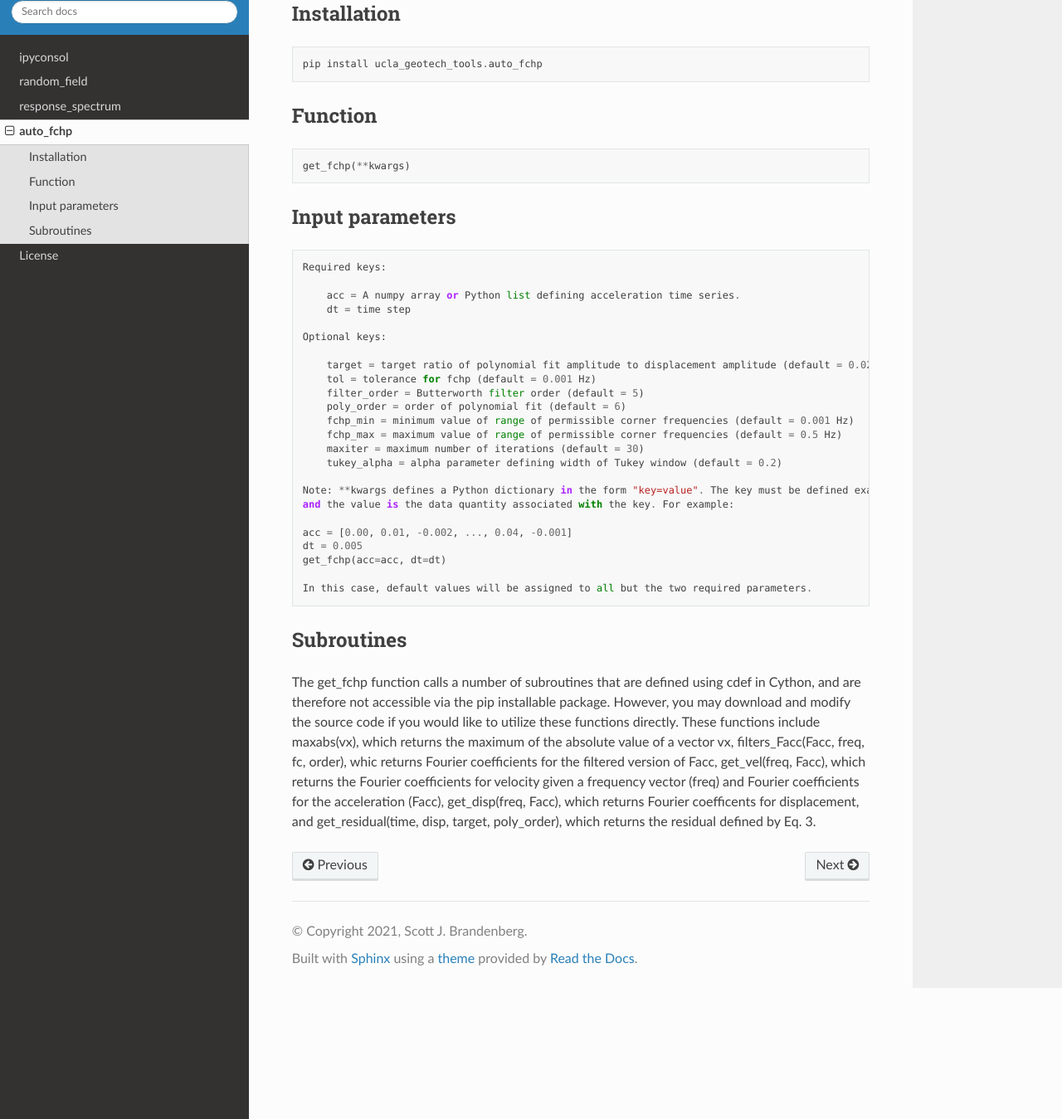
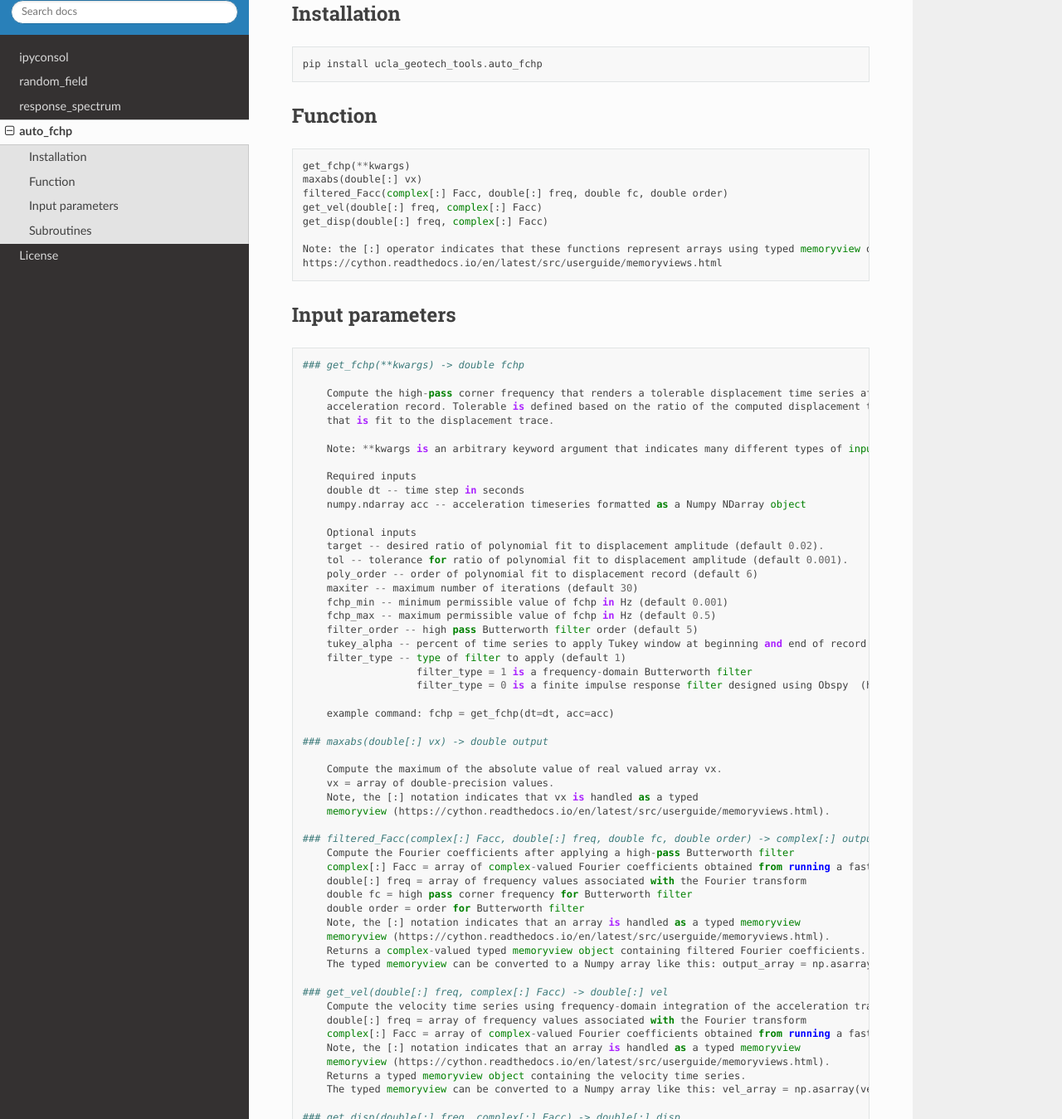
Before and after one commit to sjbrandenberg/ucla_geotech_tools, a Sphinx documentation site: the page built from docs/auto_fchp_README.md, in a window 1280 px wide and 1400 px high, scrolled down 3133 px, cut to the strip 51-1400 px from the top of the window. Shown: the whole strip at 83% size. Built offline with Sphinx 7.4.7 and the Read the Docs theme 2.0.0, drawn with Linux system fonts in a browser that asks for light colours; some of the changed text lies outside the part shown.

Commit message:
Update auto_fchp_README.md
Updating documentation to clarify that helper functions are now also available to users

````diff
--- a/docs/auto_fchp_README.md
+++ b/docs/auto_fchp_README.md
@@ -32,34 +32,79 @@ pip install ucla_geotech_tools.auto_fchp
 ## Function
 ```python
 get_fchp(**kwargs)
+maxabs(double[:] vx)
+filtered_Facc(complex[:] Facc, double[:] freq, double fc, double order)
+get_vel(double[:] freq, complex[:] Facc)
+get_disp(double[:] freq, complex[:] Facc)
+
+Note: the [:] operator indicates that these functions represent arrays using typed memoryview objects for efficiency.
+https://cython.readthedocs.io/en/latest/src/userguide/memoryviews.html
 ```
 
 ## Input parameters
 ```
-Required keys:
+### get_fchp(**kwargs) -> double fchp
 
-    acc = A numpy array or Python list defining acceleration time series.
-    dt = time step
+    Compute the high-pass corner frequency that renders a tolerable displacement time series after high-pass filtering an
+    acceleration record. Tolerable is defined based on the ratio of the computed displacement trace to that of a polynomial
+    that is fit to the displacement trace.
 
-Optional keys:
+    Note: **kwargs is an arbitrary keyword argument that indicates many different types of input parameters may be input
 
-    target = target ratio of polynomial fit amplitude to displacement amplitude (default = 0.02)
-    tol = tolerance for fchp (default = 0.001 Hz)
-    filter_order = Butterworth filter order (default = 5)
-    poly_order = order of polynomial fit (default = 6)
-    fchp_min = minimum value of range of permissible corner frequencies (default = 0.001 Hz)
-    fchp_max = maximum value of range of permissible corner frequencies (default = 0.5 Hz)
-    maxiter = maximum number of iterations (default = 30)
-    tukey_alpha = alpha parameter defining width of Tukey window (default = 0.2)
+    Required inputs
+    double dt -- time step in seconds
+    numpy.ndarray acc -- acceleration timeseries formatted as a Numpy NDarray object
 
-Note: **kwargs defines a Python dictionary in the form "key=value". The key must be defined exactly as shown above,
-and the value is the data quantity associated with the key. For example:
+    Optional inputs
+    target -- desired ratio of polynomial fit to displacement amplitude (default 0.02).
+    tol -- tolerance for ratio of polynomial fit to displacement amplitude (default 0.001).
+    poly_order -- order of polynomial fit to displacement record (default 6)
+    maxiter -- maximum number of iterations (default 30)
+    fchp_min -- minimum permissible value of fchp in Hz (default 0.001)
+    fchp_max -- maximum permissible value of fchp in Hz (default 0.5)
+    filter_order -- high pass Butterworth filter order (default 5)
+    tukey_alpha -- percent of time series to apply Tukey window at beginning and end of record (default 0.20)
+    filter_type -- type of filter to apply (default 1)
+                   filter_type = 1 is a frequency-domain Butterworth filter
+                   filter_type = 0 is a finite impulse response filter designed using Obspy  (https://docs.obspy.org/packages/autogen/obspy.core.stream.Stream.filter.html)
 
-acc = [0.00, 0.01, -0.002, ..., 0.04, -0.001]
-dt = 0.005
-get_fchp(acc=acc, dt=dt)
+    example command: fchp = get_fchp(dt=dt, acc=acc)
 
-In this case, default values will be assigned to all but the two required parameters.
+### maxabs(double[:] vx) -> double output
+
+    Compute the maximum of the absolute value of real valued array vx.
+    vx = array of double-precision values.
+    Note, the [:] notation indicates that vx is handled as a typed
+    memoryview (https://cython.readthedocs.io/en/latest/src/userguide/memoryviews.html).
+
+### filtered_Facc(complex[:] Facc, double[:] freq, double fc, double order) -> complex[:] output
+    Compute the Fourier coefficients after applying a high-pass Butterworth filter
+    complex[:] Facc = array of complex-valued Fourier coefficients obtained from running a fast Fourier transform.
+    double[:] freq = array of frequency values associated with the Fourier transform
+    double fc = high pass corner frequency for Butterworth filter
+    double order = order for Butterworth filter
+    Note, the [:] notation indicates that an array is handled as a typed memoryview
+    memoryview (https://cython.readthedocs.io/en/latest/src/userguide/memoryviews.html).
+    Returns a complex-valued typed memoryview object containing filtered Fourier coefficients.
+    The typed memoryview can be converted to a Numpy array like this: output_array = np.asarray(output)
+
+### get_vel(double[:] freq, complex[:] Facc) -> double[:] vel
+    Compute the velocity time series using frequency-domain integration of the acceleration trace Fourier coefficients
+    double[:] freq = array of frequency values associated with the Fourier transform
+    complex[:] Facc = array of complex-valued Fourier coefficients obtained from running a fast Fourier transform.
+    Note, the [:] notation indicates that an array is handled as a typed memoryview
+    memoryview (https://cython.readthedocs.io/en/latest/src/userguide/memoryviews.html).
+    Returns a typed memoryview object containing the velocity time series.
+    The typed memoryview can be converted to a Numpy array like this: vel_array = np.asarray(vel)
+
+### get_disp(double[:] freq, complex[:] Facc) -> double[:] disp
+    Compute the displacement time series using frequency-domain integration of the acceleration trace Fourier coefficients
+    double[:] freq = array of frequency values associated with the Fourier transform
+    complex[:] Facc = array of complex-valued Fourier coefficients obtained from running a fast Fourier transform.
+    Note, the [:] notation indicates that an array is handled as a typed memoryview
+    memoryview (https://cython.readthedocs.io/en/latest/src/userguide/memoryviews.html).
+    Returns a typed memoryview object containing the displacement time series.
+    The typed memoryview can be converted to a Numpy array like this: vel_array = np.asarray(vel)
 ```
 
 ## Subroutines
````
